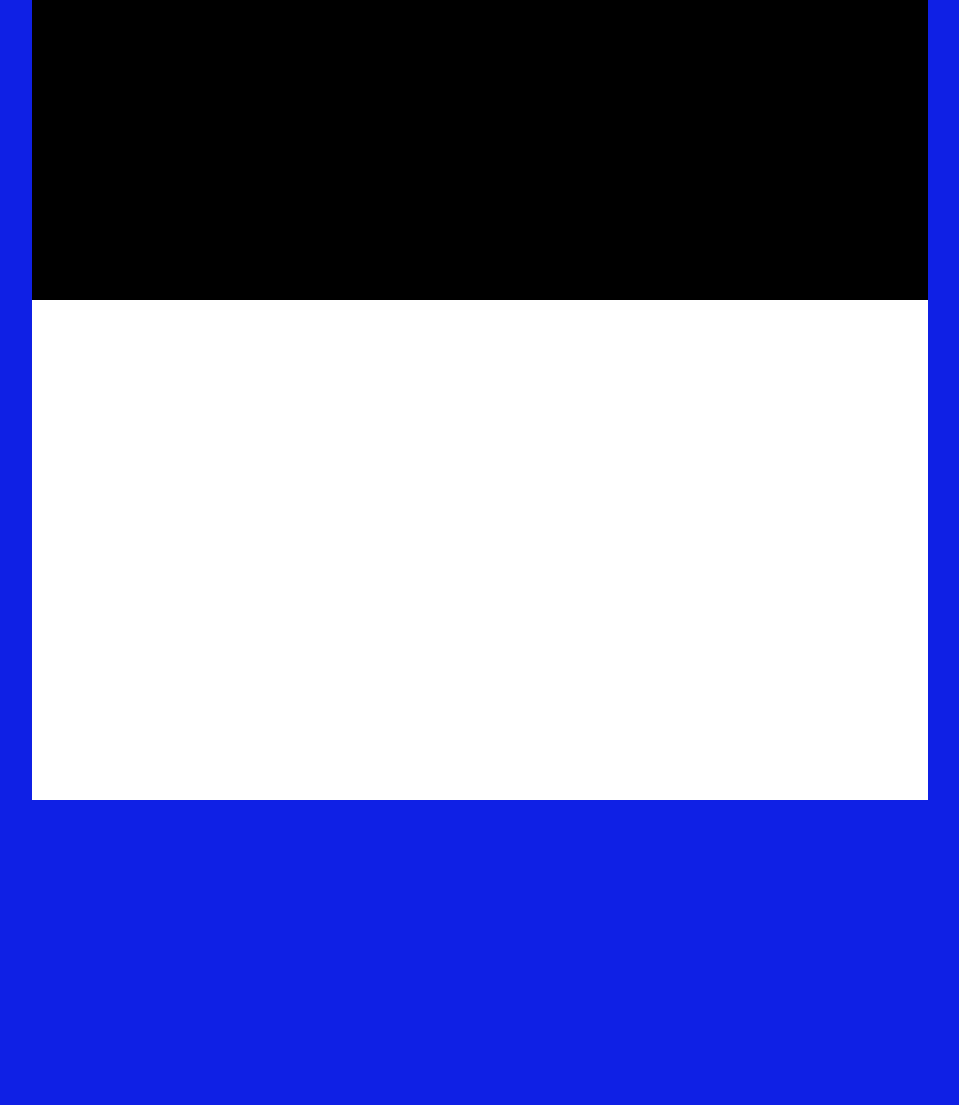
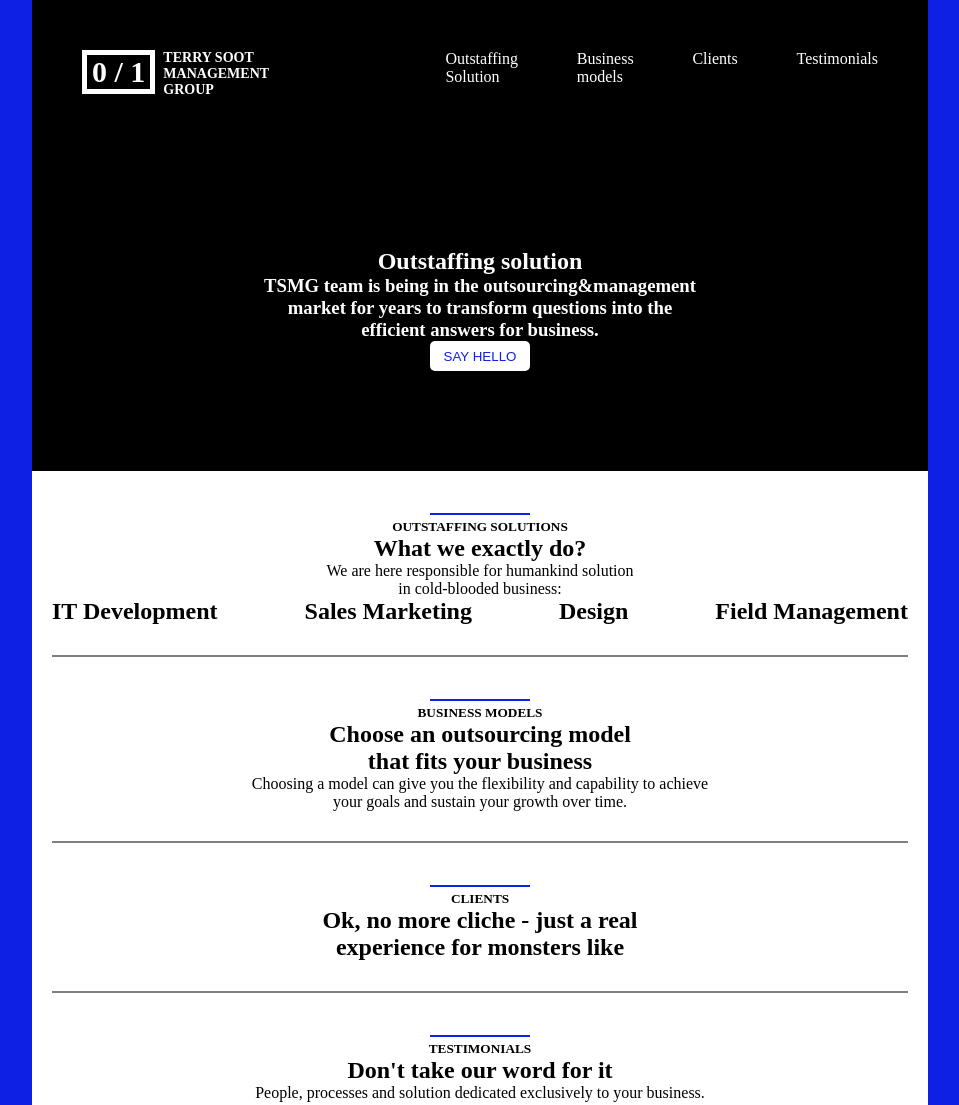
Before and after one commit to travel78/terry-soot, a plain HTML site: page index.html in a window 1280 px wide. Shown: the top 1105 px of the page, without its empty margins (160-1119 px from the left). Before the commit the page ends 800 px from the top, so only its background shows below. Drawn offline with Linux system fonts and the light colour scheme.

Commit message:
project skeleton

```diff
--- a/index.html
+++ b/index.html
@@ -4,30 +4,82 @@
     <meta charset="UTF-8">
     <title>Terry Soot</title>
     <link rel="stylesheet" href="styles.css">
+    <link type="text/css" rel="stylesheet" href="//fonts.googleapis.com/css?family=Open+Sans:400,300,600,700">
 </head>
 <body>
-<section>
+<main>
     <header>
         <nav>
-
+            <div class="logo">
+                <div>
+                    0 / 1
+                </div>
+                <p>TERRY SOOT<br>MANAGEMENT<br>GROUP</p>
+            </div>
+            <div class="nav">
+                <a href="#solutions">Outstaffing<br>Solution</a>
+                <a href="#models">Business<br>models</a>
+                <a href="#clients">Clients</a>
+                <a href="#testimonials">Testimonials</a>
+            </div>
         </nav>
+        <section>
+            <h1>Outstaffing solution</h1>
+            <h3>TSMG team is being in the outsourcing&management<br>market for years to transform questions into the<br>
+                efficient answers for business.
+            </h3>
+            <button>SAY HELLO</button>
+        </section>
     </header>
-    <article>
-
+    <article id="solutions">
+        <span></span>
+        <h5>OUTSTAFFING SOLUTIONS</h5>
+        <h1>What we exactly do?</h1>
+        <p>We are here responsible for humankind solution<br>in cold-blooded business:</p>
+        <div>
+            <div>
+                <span></span>
+                <h2>IT Development</h2>
+            </div>
+            <div>
+                <span></span>
+                <h2>Sales Marketing</h2>
+            </div>
+            <div>
+                <span></span>
+                <h2>Design</h2>
+            </div>
+            <div>
+                <span></span>
+                <h2>Field Management</h2>
+            </div>
+        </div>
     </article>
-    <article>
-
+    <article id="models">
+        <span></span>
+        <h5>BUSINESS MODELS</h5>
+        <h1>Choose an outsourcing model<br>that fits your business</h1>
+        <p>Choosing a model can give you the flexibility and capability to achieve<br>your goals and sustain your growth
+            over time.</p>
+        <div>
+            <div></div>
+            <div></div>
+        </div>
     </article>
-    <article>
-
+    <article id="clients">
+        <span></span>
+        <h5>CLIENTS</h5>
+        <h1>Ok, no more cliche - just a real<br>experience for monsters like</h1>
+        <div></div>
     </article>
-    <article>
-
+    <article id="testimonials">
+        <span></span>
+        <h5>TESTIMONIALS</h5>
+        <h1>Don't take our word for it</h1>
+        <p>People, processes and solution dedicated exclusively to your business.</p>
+        <div></div>
     </article>
-    <article>
-
-    </article>
-</section>
-
+</main>
+<footer></footer>
 </body>
 </html>
--- a/styles.css
+++ b/styles.css
@@ -1,26 +1,109 @@
 * {
     margin: 0;
     padding: 0;
+    box-sizing: border-box;
+    -moz-box-sizing: border-box;
+    -webkit-box-sizing: border-box;
 }
 
 body {
     background-color: #0f20e5;
 }
 
-section {
+main {
     width: 70%;
-    height: 100vh;
     background-color: white;
     margin: 0 auto;
 }
 
-section > header {
+main > header {
     width: 100%;
-    height: 300px;
+    padding: 50px 50px 100px 50px;
     background-color: black;
     color: white;
 }
 
-article{
-    width: 100%;
+header > nav {
+    display: flex;
 }
+
+.logo {
+    display: flex;
+    align-items: flex-start;
+    flex-grow: 1;
+}
+
+.logo > div {
+    margin-right: 8px;
+    padding: 0 5px;
+    border: white 5px solid;
+    font-size: 30px;
+    font-weight: bold;
+}
+
+.logo > p {
+    font-size: 14px;
+    font-weight: bold;
+}
+
+.nav {
+    display: flex;
+    align-items: flex-start;
+    justify-content: space-between;
+    flex-grow: 1;
+}
+
+.nav > a {
+    color: white;
+    text-decoration: none;
+}
+
+header > section {
+    text-align: center;
+    padding: 150px 0 0;
+}
+
+header > section > button {
+    display: inline-block;
+    width: 100px;
+    height: 30px;
+    border: none;
+    border-radius: 5px;
+    background-color: white;
+    color: #0f20e5;
+    cursor: pointer;
+}
+
+article {
+    text-align: center;
+    padding: 30px 0;
+    margin: 0 20px;
+    border-bottom: 2px solid gray;
+}
+
+article:last-child {
+    border-bottom: none;
+}
+
+article > span {
+    width: 100px;
+    height: 2px;
+    display: inline-block;
+    border-top: 2px solid #0f20e5;
+}
+
+article > div {
+    display: flex;
+    justify-content: space-between;
+    align-items: center;
+}
+
+footer {
+
+}
+
+@media screen and (max-width: 1200px) {
+    main {
+        width: 100%;
+    }
+}
```
